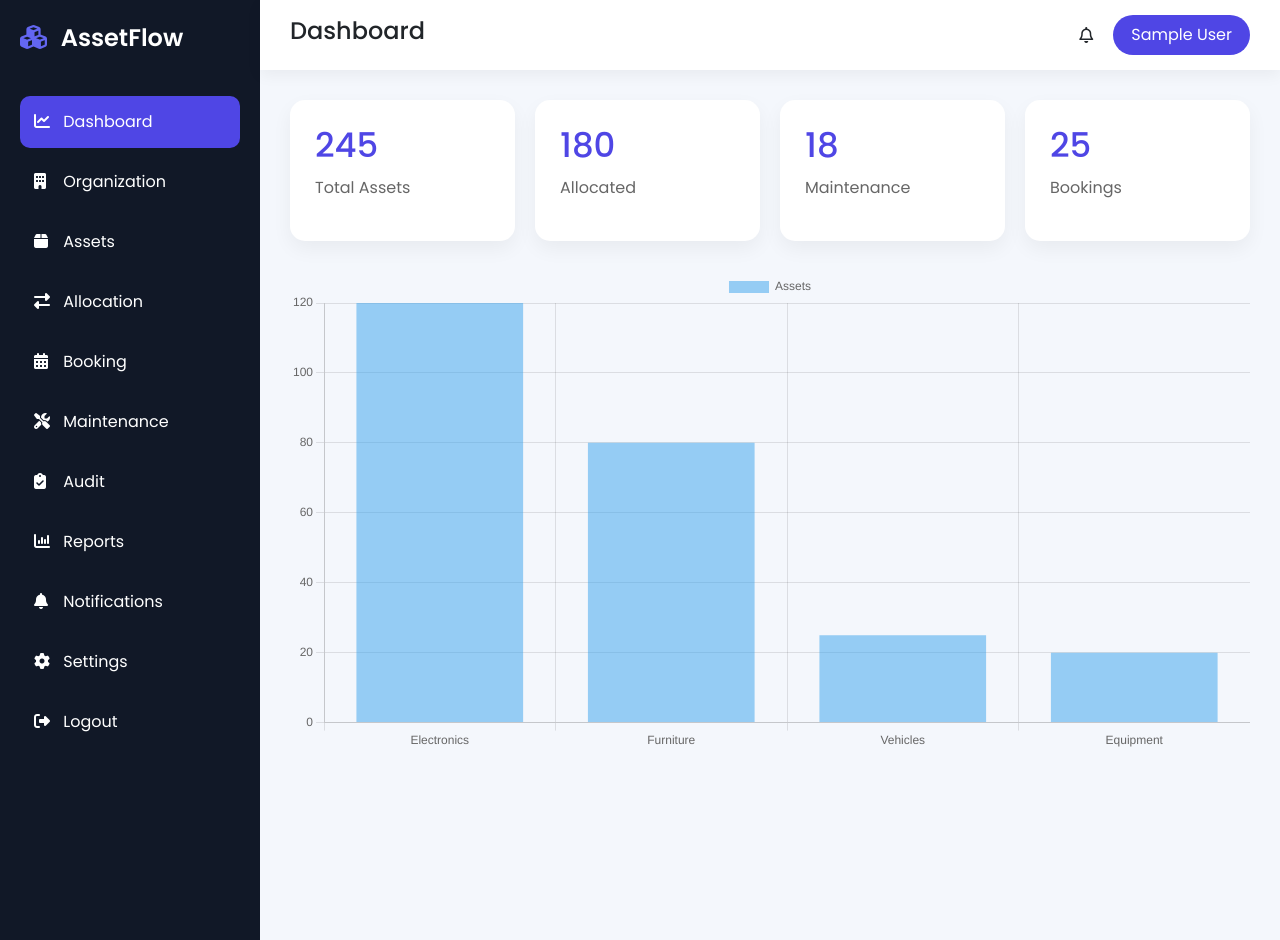
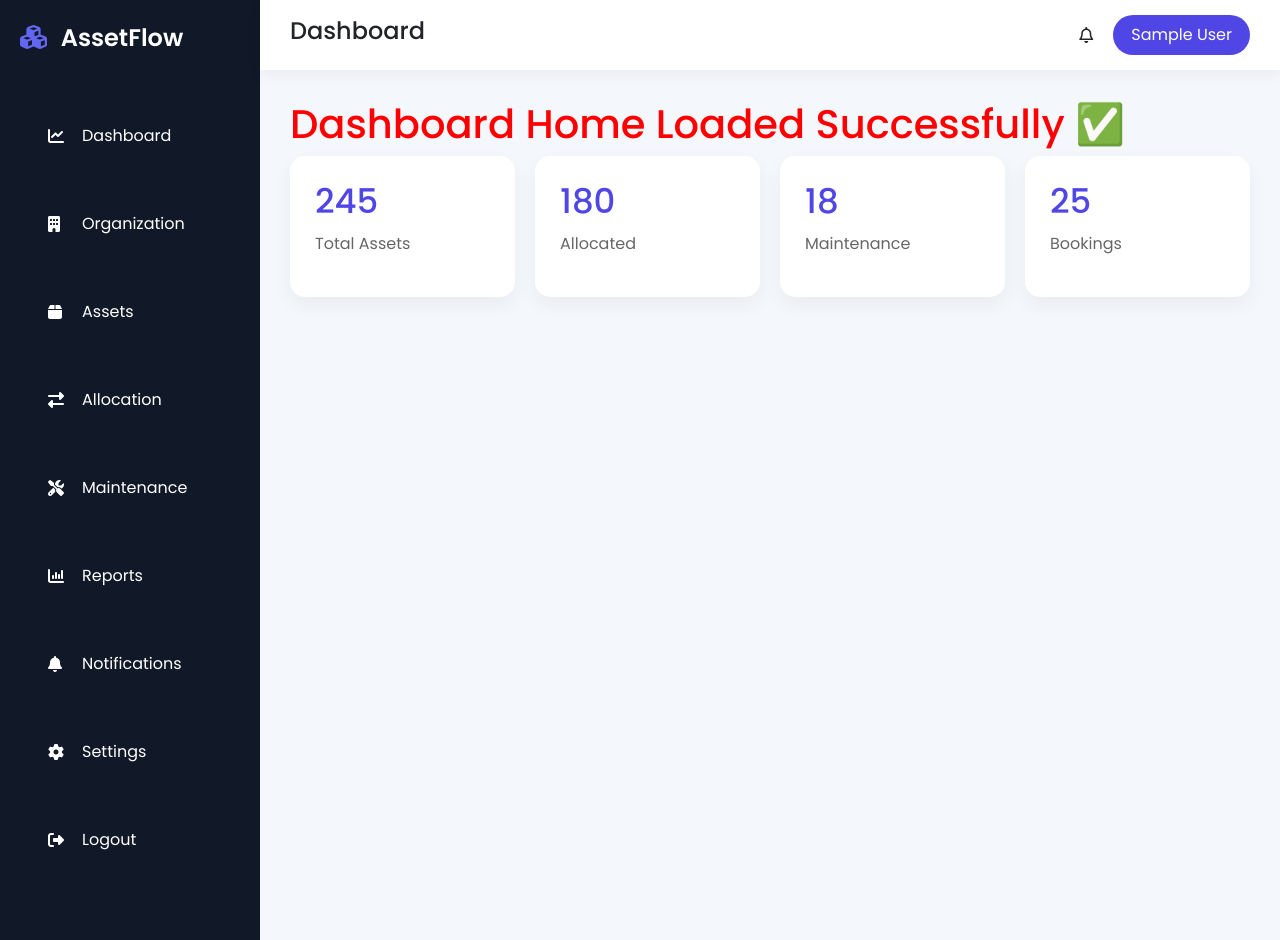
Before and after one commit to officialdev23/odoo_hackathon, a PHP site: page /odoo_hackathon/dashboard.php in a window 1280 px wide. Run offline with PHP 8.4, Linux system fonts and the light colour scheme; the visitor is signed in with stand-in values (Sample User, id 1); some libraries are stand-ins or nearby versions.

Commit message:
[Add] - Dynamic Dashboard page ready

```diff
--- a/AssetFlow/assets/css/main.css
+++ b/AssetFlow/assets/css/main.css
@@ -188,3 +188,49 @@ body {
     color: #666;
 
 }
+
+/* Sidebar Links */
+
+.sidebar ul {
+    list-style: none;
+    padding: 0;
+    margin: 0;
+}
+
+.sidebar ul li {
+    margin-bottom: 8px;
+}
+
+.sidebar ul li a {
+
+    display: flex;
+
+    align-items: center;
+
+    gap: 12px;
+
+    text-decoration: none;
+
+    color: white;
+
+    padding: 14px;
+
+    border-radius: 10px;
+
+    transition: .3s;
+
+}
+
+.sidebar ul li a:hover {
+
+    background: #4F46E5;
+
+    color: white;
+
+}
+
+.sidebar ul li a i {
+
+    width: 22px;
+
+}
--- a/AssetFlow/dashboard.php
+++ b/AssetFlow/dashboard.php
@@ -1,79 +1,46 @@
 <?php
 
-require_once "layouts/header.php";
+require_once __DIR__ . "/config/config.php";
+require_once ROOT_PATH . "/includes/session.php";
+require_once ROOT_PATH . "/middleware/AuthMiddleware.php";
 
-require_once "layouts/sidebar.php";
+require_once ROOT_PATH . "/layouts/header.php";
+require_once ROOT_PATH . "/layouts/sidebar.php";
+require_once ROOT_PATH . "/layouts/navbar.php";
 
-require_once "layouts/navbar.php";
+// Default page
+$page = $_GET['page'] ?? "dashboard_home";
+
+// Allowed pages
+$allowedPages = [
+    "dashboard_home",
+    "organization",
+    "assets",
+    "allocation",
+    "maintenance",
+    "reports",
+    "notifications",
+    "settings"
+];
+
+if (!in_array($page, $allowedPages)) {
+    $page = "dashboard_home";
+}
 
 ?>
 
 <div class="content">
 
-    <div class="cards">
+    <?php
 
-        <div class="card-box">
+    include ROOT_PATH . "/pages/" . $page . ".php";
 
-            <h2>245</h2>
-
-            <p>Total Assets</p>
-
-        </div>
-
-        <div class="card-box">
-
-            <h2>180</h2>
-
-            <p>Allocated</p>
-
-        </div>
-
-        <div class="card-box">
-
-            <h2>18</h2>
-
-            <p>Maintenance</p>
-
-        </div>
-
-        <div class="card-box">
-
-            <h2>25</h2>
-
-            <p>Bookings</p>
-
-        </div>
-
-    </div>
-
-    <canvas id="assetChart"></canvas>
+    ?>
 
 </div>
 
-<script>
-    new Chart(document.getElementById('assetChart'), {
-
-        type: 'bar',
-
-        data: {
-
-            labels: ['Electronics', 'Furniture', 'Vehicles', 'Equipment'],
-
-            datasets: [{
-
-                label: 'Assets',
-
-                data: [120, 80, 25, 20]
-
-            }]
-
-        }
-
-    });
-</script>
-
 <?php
 
-require_once "layouts/footer.php";
+require_once ROOT_PATH . "/layouts/footer.php";
 
 ?>
--- a/AssetFlow/layouts/sidebar.php
+++ b/AssetFlow/layouts/sidebar.php
@@ -1,68 +1,73 @@
 <div class="sidebar">
 
     <div class="logo">
-
         <i class="fa-solid fa-cubes"></i>
-
         <span>AssetFlow</span>
-
     </div>
 
     <ul>
 
-        <li class="active">
+        <li>
+            <a href="<?= BASE_URL ?>dashboard.php?page=dashboard_home">
                 <i class="fa-solid fa-chart-line"></i>
                 Dashboard
+            </a>
         </li>
 
         <li>
+            <a href="<?= BASE_URL ?>dashboard.php?page=organization">
                 <i class="fa-solid fa-building"></i>
                 Organization
+            </a>
         </li>
 
         <li>
+            <a href="<?= BASE_URL ?>dashboard.php?page=assets">
                 <i class="fa-solid fa-box"></i>
                 Assets
+            </a>
         </li>
 
         <li>
+            <a href="<?= BASE_URL ?>dashboard.php?page=allocation">
                 <i class="fa-solid fa-right-left"></i>
                 Allocation
+            </a>
         </li>
 
         <li>
-            <i class="fa-solid fa-calendar-days"></i>
-            Booking
+            <a href="<?= BASE_URL ?>dashboard.php?page=maintenance">
+                <i class="fa-solid fa-screwdriver-wrench"></i>
+                Maintenance
+            </a>
         </li>
 
         <li>
-            <i class="fa-solid fa-screwdriver-wrench"></i>
-            Maintenance
+            <a href="<?= BASE_URL ?>dashboard.php?page=reports">
+                <i class="fa-solid fa-chart-column"></i>
+                Reports
+            </a>
         </li>
 
         <li>
-            <i class="fa-solid fa-clipboard-check"></i>
-            Audit
+            <a href="<?= BASE_URL ?>dashboard.php?page=notifications">
+                <i class="fa-solid fa-bell"></i>
+                Notifications
+            </a>
         </li>
 
         <li>
-            <i class="fa-solid fa-chart-column"></i>
-            Reports
+            <a href="<?= BASE_URL ?>dashboard.php?page=settings">
+                <i class="fa-solid fa-gear"></i>
+                Settings
+            </a>
         </li>
 
         <li>
-            <i class="fa-solid fa-bell"></i>
-            Notifications
-        </li>
-
-        <li>
-            <i class="fa-solid fa-gear"></i>
-            Settings
-        </li>
-
-        <li>
+            <a href="<?= BASE_URL ?>logout.php">
                 <i class="fa-solid fa-right-from-bracket"></i>
                 Logout
+            </a>
         </li>
 
     </ul>
--- /dev/null
+++ b/AssetFlow/pages/dashboard_home.php
@@ -0,0 +1,25 @@
+<h1 style="color:red;">Dashboard Home Loaded Successfully ✅</h1>
+
+<div class="cards">
+
+    <div class="card-box">
+        <h2>245</h2>
+        <p>Total Assets</p>
+    </div>
+
+    <div class="card-box">
+        <h2>180</h2>
+        <p>Allocated</p>
+    </div>
+
+    <div class="card-box">
+        <h2>18</h2>
+        <p>Maintenance</p>
+    </div>
+
+    <div class="card-box">
+        <h2>25</h2>
+        <p>Bookings</p>
+    </div>
+
+</div>
```
Also changed, not shown: AssetFlow/pages/allocation.php (added), AssetFlow/pages/assets.php (added), AssetFlow/pages/maintenance.php (added), AssetFlow/pages/notifications.php (added), AssetFlow/pages/organization.php (added), AssetFlow/pages/reports.php (added), AssetFlow/pages/settings.php (added). Lines whose indentation alone changed are shown as unchanged.
